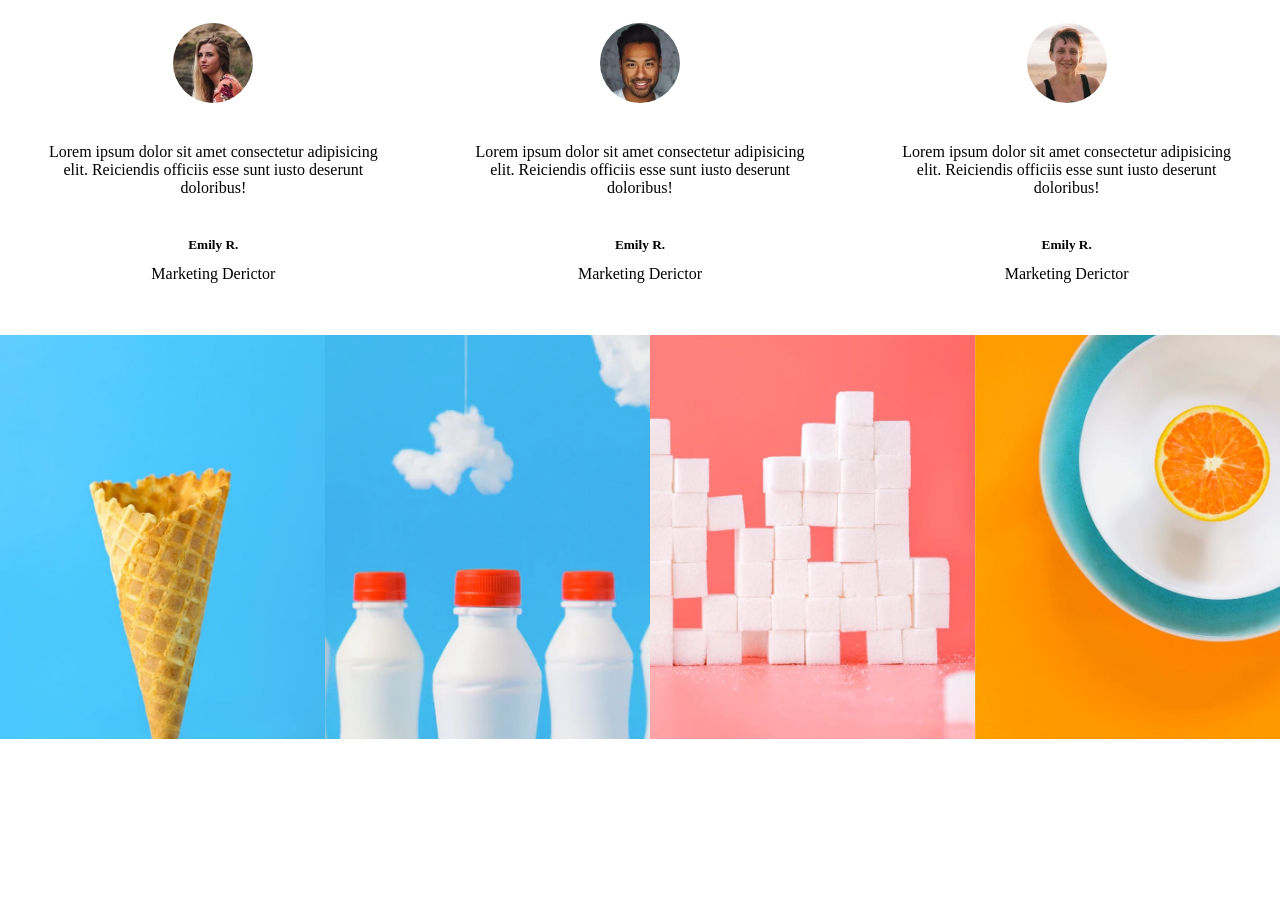
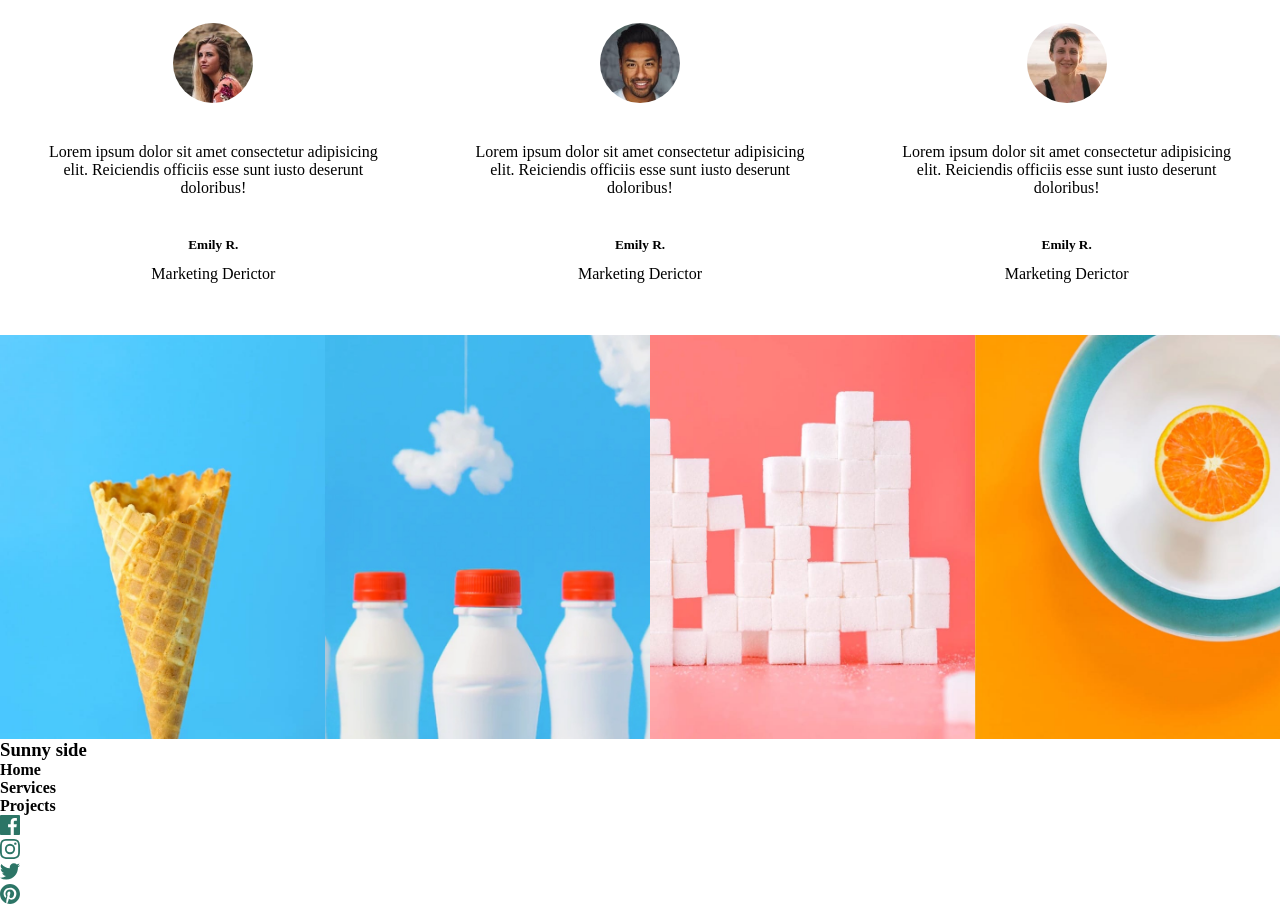
Before and after one commit to abdouAoufi/orange, a plain HTML site: page index.html in a window 1280 px wide. Shown: the part 2395-3303 px from the top of the page. Before the commit the page ends 3134 px from the top, so only its background shows below. Drawn offline with Linux system fonts and the light colour scheme; files whose address does not match are found by name.

Commit message:
add footer withou full css

```diff
--- a/index.html
+++ b/index.html
@@ -122,6 +122,21 @@
         </div>
     </section>
 
+    <footer>
+        <h3>Sunny side</h3>
+        <ul class="link-footer">
+            <li><a href="#">Home</a></li>
+            <li><a href="#">Services</a></li>
+            <li><a href="#">Projects</a></li>
+        </ul>
+        <ul>
+            <li><img src="./images/icon-facebook.svg" alt=""></li>
+            <li><img src="./images/icon-instagram.svg" alt=""></li>
+            <li><img src="./images/icon-twitter.svg" alt=""></li>
+            <li><img src="./images/icon-pinterest.svg" alt=""></li>
+        </ul>
+    </footer>
+
 
 </body>
 
--- a/style/style.css
+++ b/style/style.css
@@ -146,3 +146,7 @@ nav ul li button {
 .gallery img{
   width: 325px;
 }
+
+.link-footer a {
+    color: black;
+}
```
